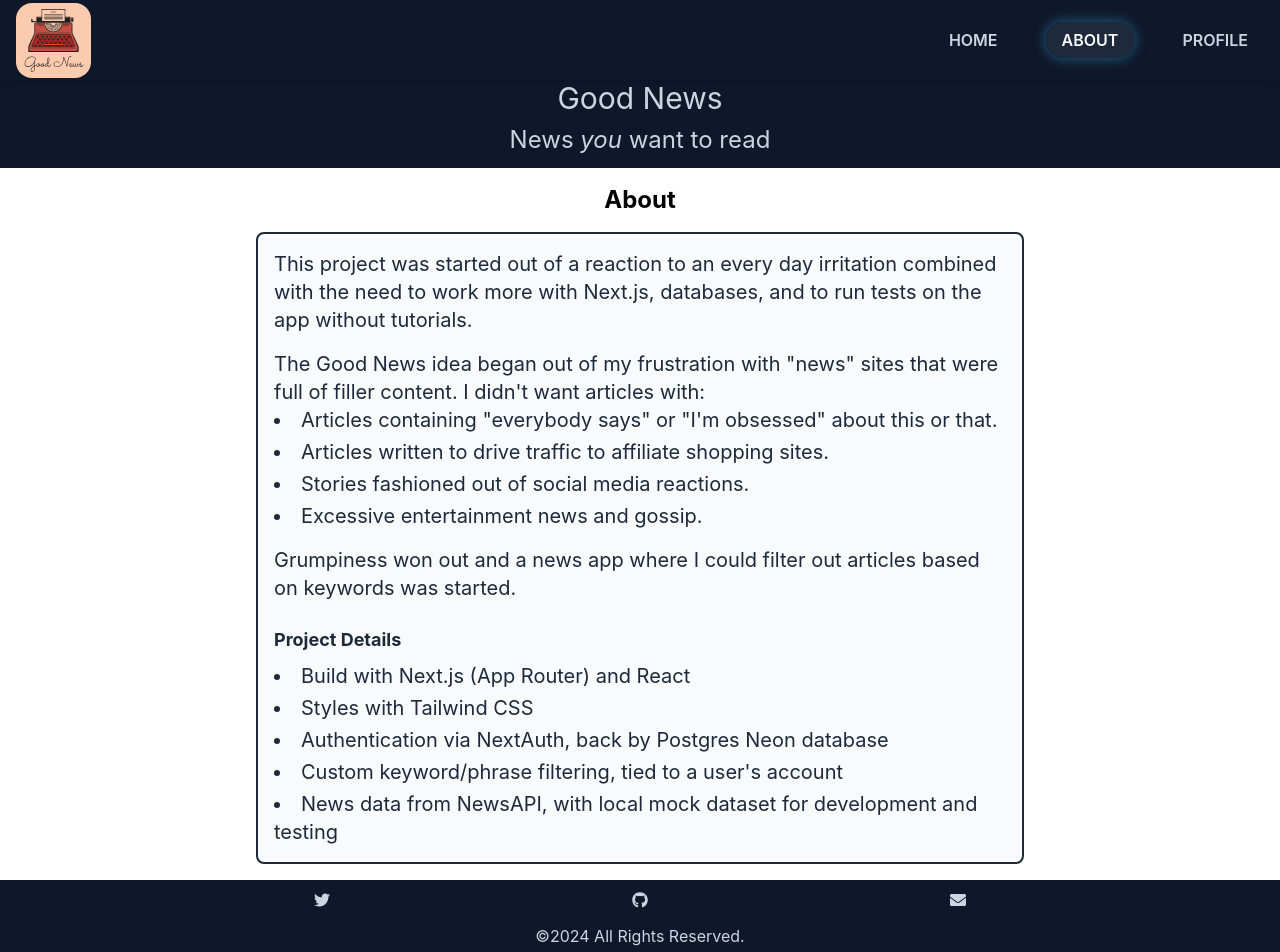
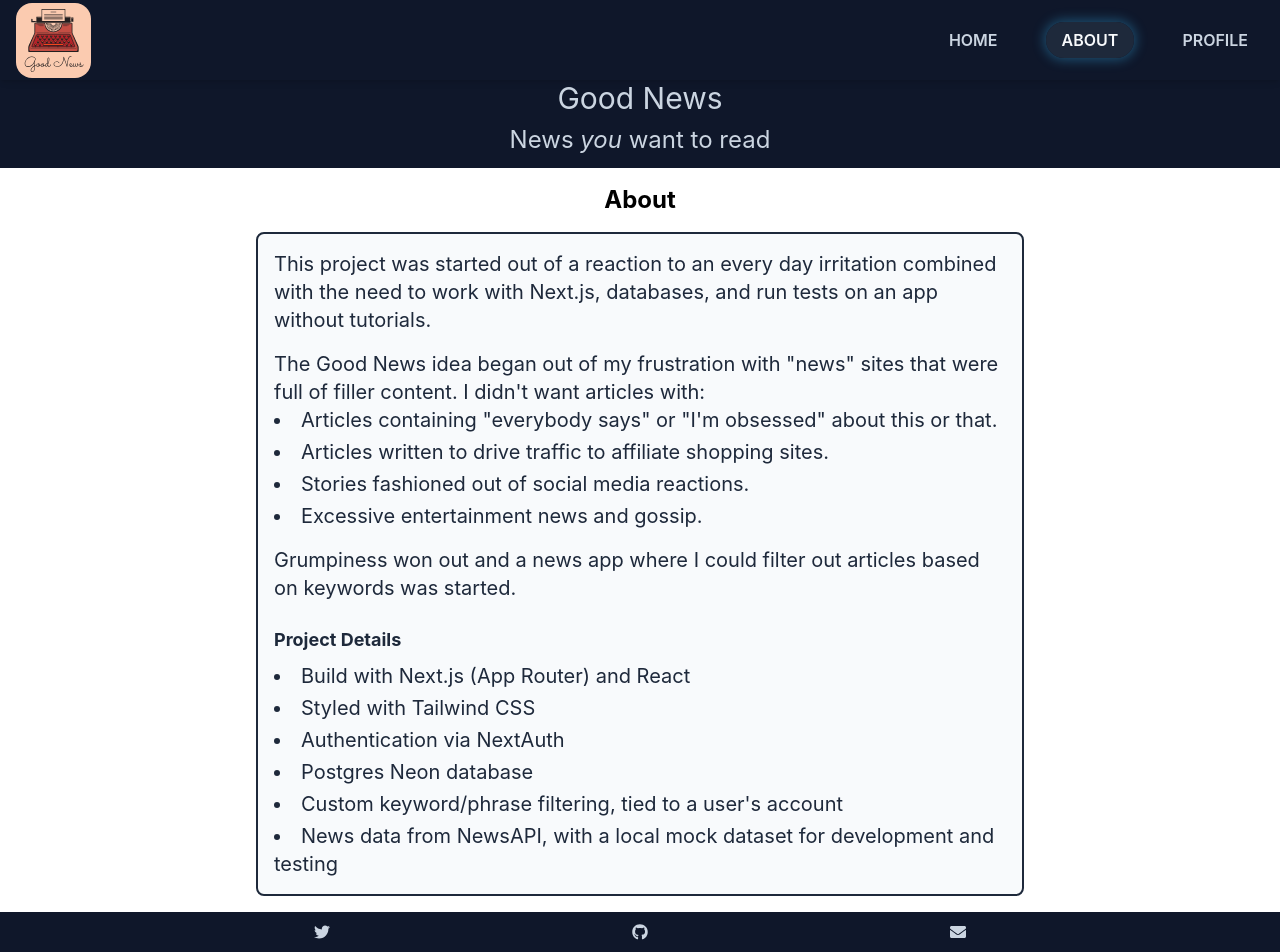
Before and after one commit to amy-maria/goodnews, a Next.js app: page /about in a window 1280 px wide. Shown: the top 952 px of the page. Built offline with nearby package versions, Linux system fonts and the light colour scheme.

Commit message:
updated about page

```diff
--- a/app/about/page.tsx
+++ b/app/about/page.tsx
@@ -6,8 +6,8 @@ export default function About() {
       <div className='border-2 border-dark-elevated rounded-lg p-4 bg-light text-ink text-xl'>
         <p>
           This project was started out of a reaction to an every day irritation
-          combined with the need to work more with Next.js, databases, and to
-          run tests on the app without tutorials.
+          combined with the need to work with Next.js, databases, and run tests
+          on an app without tutorials.
         </p>
         <div className='mt-4'>
           The Good News idea began out of my frustration with "news" sites that
@@ -31,12 +31,13 @@ export default function About() {
         <h2 className='text-lg font-bold mt-6 mb-2'>Project Details</h2>
         <ul className='list-disc list-inside space-y-1'>
           <li>Build with Next.js (App Router) and React</li>
-          <li>Styles with Tailwind CSS</li>
-          <li>Authentication via NextAuth, back by Postgres Neon database</li>
+          <li>Styled with Tailwind CSS</li>
+          <li>Authentication via NextAuth</li>
+          <li>Postgres Neon database</li>
           <li>Custom keyword/phrase filtering, tied to a user's account</li>
           <li>
-            News data from NewsAPI, with local mock dataset for development and
-            testing
+            News data from NewsAPI, with a local mock dataset for development
+            and testing
           </li>
         </ul>
       </div>
--- a/next.config.js
+++ b/next.config.js
@@ -23,7 +23,7 @@ const nextConfig = {
           { key: 'X-Frame-Options', value: 'DENY' },
           {
             key: 'Strict-Transport-Security',
-            value: 'max-age=63072000; includeSubDomains;  preload',
+            value: 'max-age=63072000; includeSubDomains; preload',
           },
           { key: 'Cross-Origin-Opener-Policy', value: 'same-origin' },
           { key: 'X-Content-Type-Options', value: 'nosniff' },
```
Also changed, not shown: 1 other file (tests, documents, lock files or other folders).
